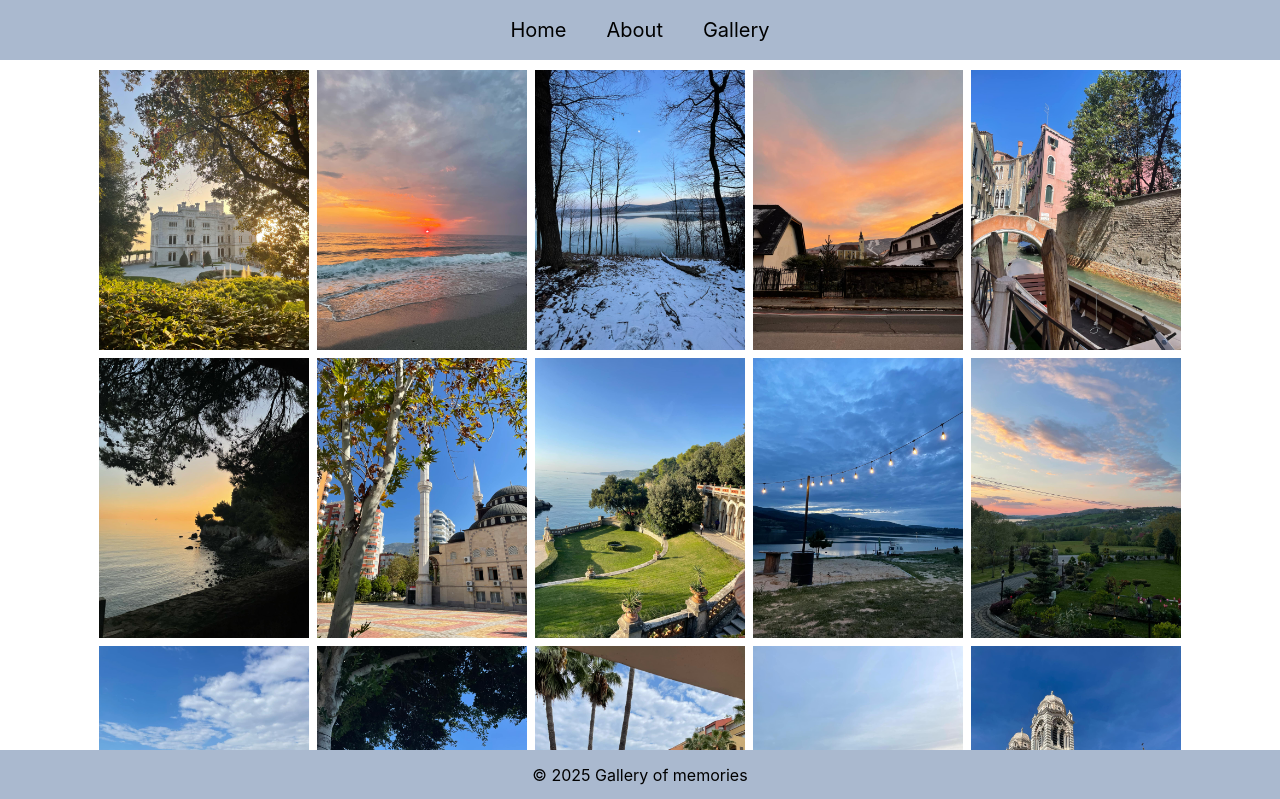
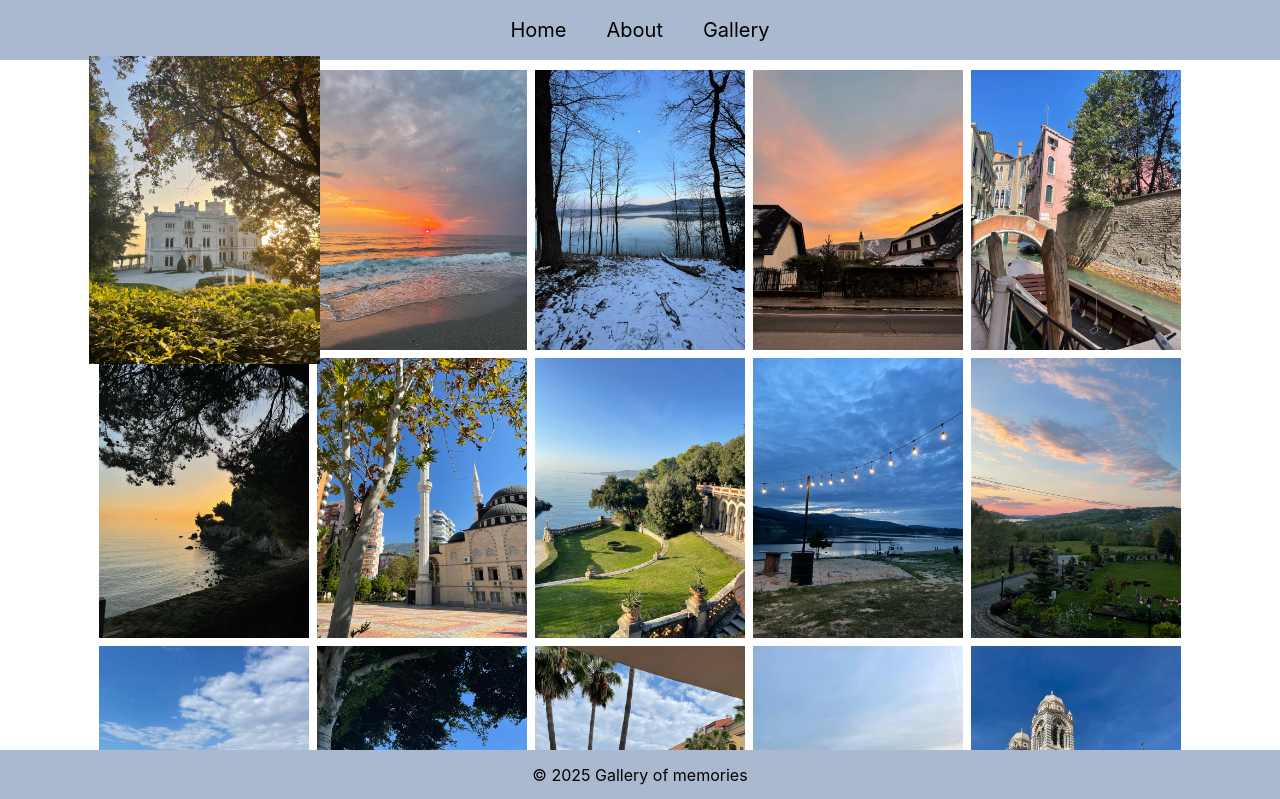
Before and after one commit to wslawacka/web-fundamentals, a plain HTML site: page gallery-website-project/gallery.html in a window 1280 px wide. In both pictures the pointer is over the picture 204 px from the left and 210 px from the top of the page. Shown: the top 799 px of the page. Drawn offline with Linux system fonts and the light colour scheme.

Commit message:
Enhance image gallery interactivity: add hover effect and margin adjustments for better layout

```diff
--- a/gallery-website-project/index.css
+++ b/gallery-website-project/index.css
@@ -68,12 +68,19 @@ main {
   flex-wrap: wrap;
   justify-content: center;
   gap: 8px;
+  margin: 0 10px;
 }
 
 #gallery-container > img {
   width: 210px;
   height: 280px;
   object-fit: cover;
+  transition: transform 0.3s;
+}
+
+#gallery-container > img:hover {
+  cursor: pointer;
+  transform: scale(1.1);
 }
 
 #about-container {
```
